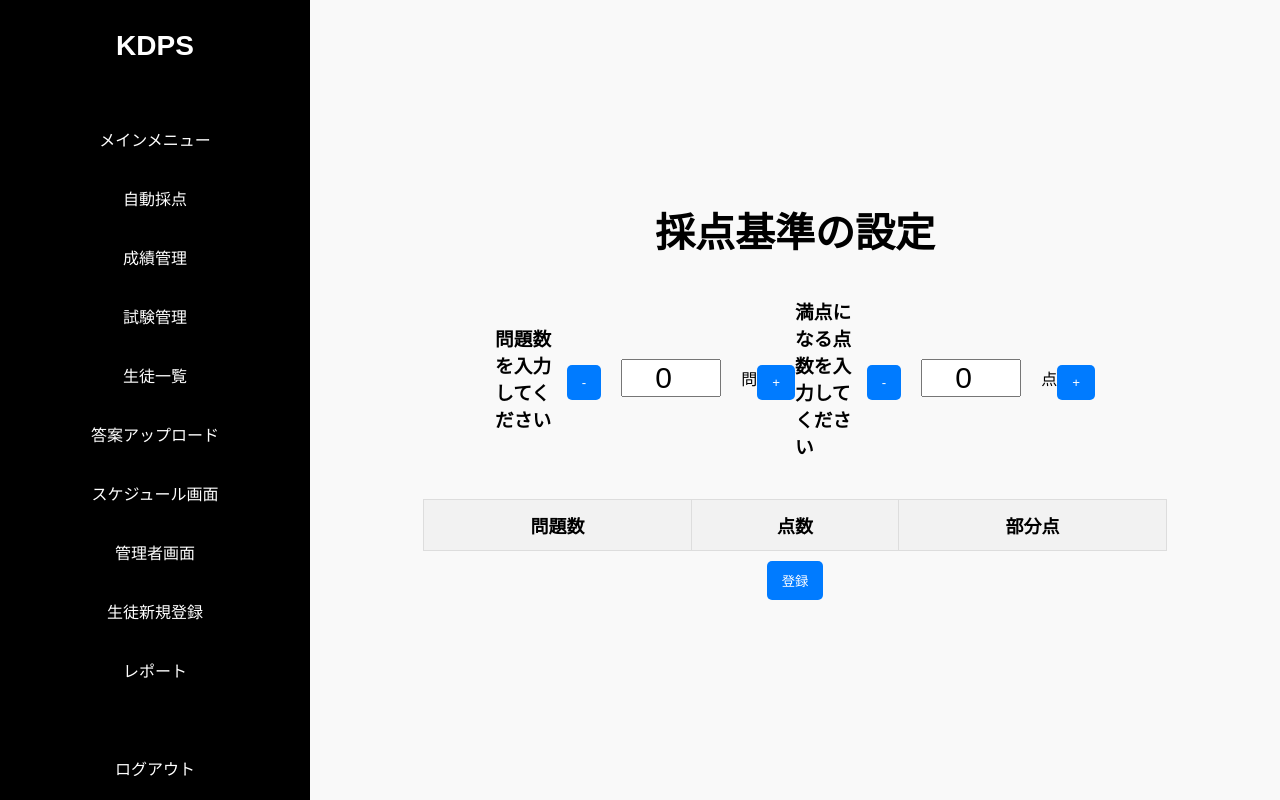
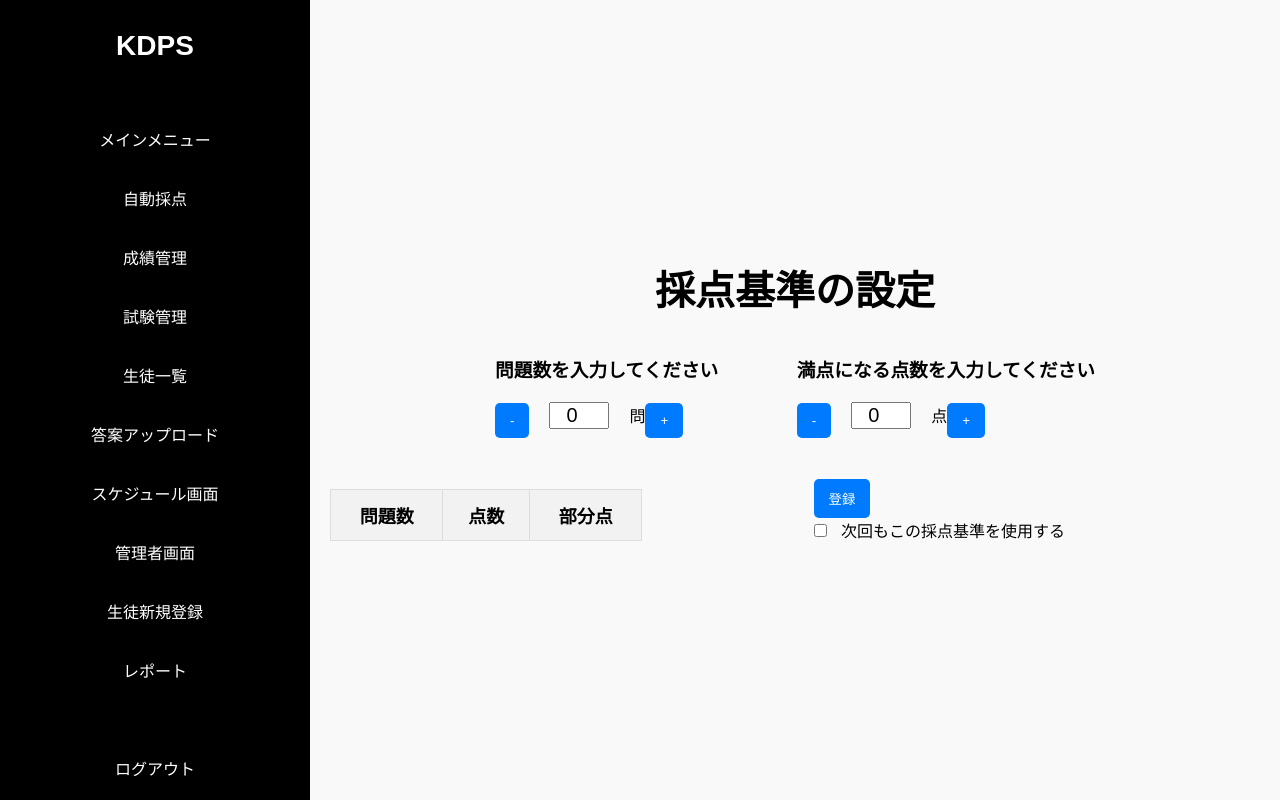
Before and after one commit to s84923/KDPS, a Django app: page /markset.html in a window 1280 px wide. Run offline with Django 4.2, Linux system fonts and the light colour scheme; lists and menus that the app fills with data are empty.

Commit message:
markset.html

```diff
--- a/KDPS/templates/KDPS/markset.html
+++ b/KDPS/templates/KDPS/markset.html
@@ -19,13 +19,7 @@
             margin: 20px;
         }
 
-        .question,
-        .score {
-            display: flex;
-            align-items: center;
-            justify-content: space-between;
-            width: 100%;
-        }
+
 
         .counter-wrapper {
             display: flex;
@@ -75,7 +69,7 @@
         }
 
         table {
-            width: 80%;
+            width: 70%;
             border-collapse: collapse;
         }
 
@@ -92,9 +86,41 @@
         }
 
         input[type="number"] {
-            font-size: 30px;
+            font-size: 20px;
             text-align: center;
-            width: 100px;
+            width: 60px;
+        }
+
+        .form-container {
+            display: flex;
+            justify-content: space-between;
+            /* 左右に分ける */
+            width: 100%;
+            max-width: 1200px;
+            /* 最大幅を設定 */
+        }
+
+        .left-container {
+            display: flex;
+            flex-direction: column;
+            justify-content: flex-start;
+            align-items: flex-start;
+            width: 48%;
+            /* 左側の幅 */
+        }
+
+        /* 右側のコンテンツ */
+        .right-container {
+            display: flex;
+            flex-direction: column;
+            justify-content: flex-start;
+            align-items: flex-start;
+            width: 48%;
+            /* 右側の幅 */
+        }
+
+        .checkbox-container input[type="checkbox"] {
+            margin-right: 10px;
         }
 
     </style>
@@ -219,7 +245,8 @@
                     </div>
                 </div>
             </div>
-
+            <div class="form-container">
+                <div class="left-container">
                     <table id="marksetTable">
                         <thead>
                             <tr>
@@ -232,8 +259,16 @@
                             <!-- 行が動的に追加されます -->
                         </tbody>
                     </table>
-
+                </div>
+                <div class="right-container">
                     <button type="submit">登録</button>
+                    <div class="checkbox-container">
+                        <label>
+                            <input type="checkbox" id="confirmCheck"> 次回もこの採点基準を使用する
+                        </label>
+                    </div>
+                </div>
+            </div>
         </div>
     </div>
 </body>
```
Also changed, not shown: KDPS/templates/KDPS/upload.html (+90 -11 lines). Lines whose indentation alone changed are shown as unchanged.
